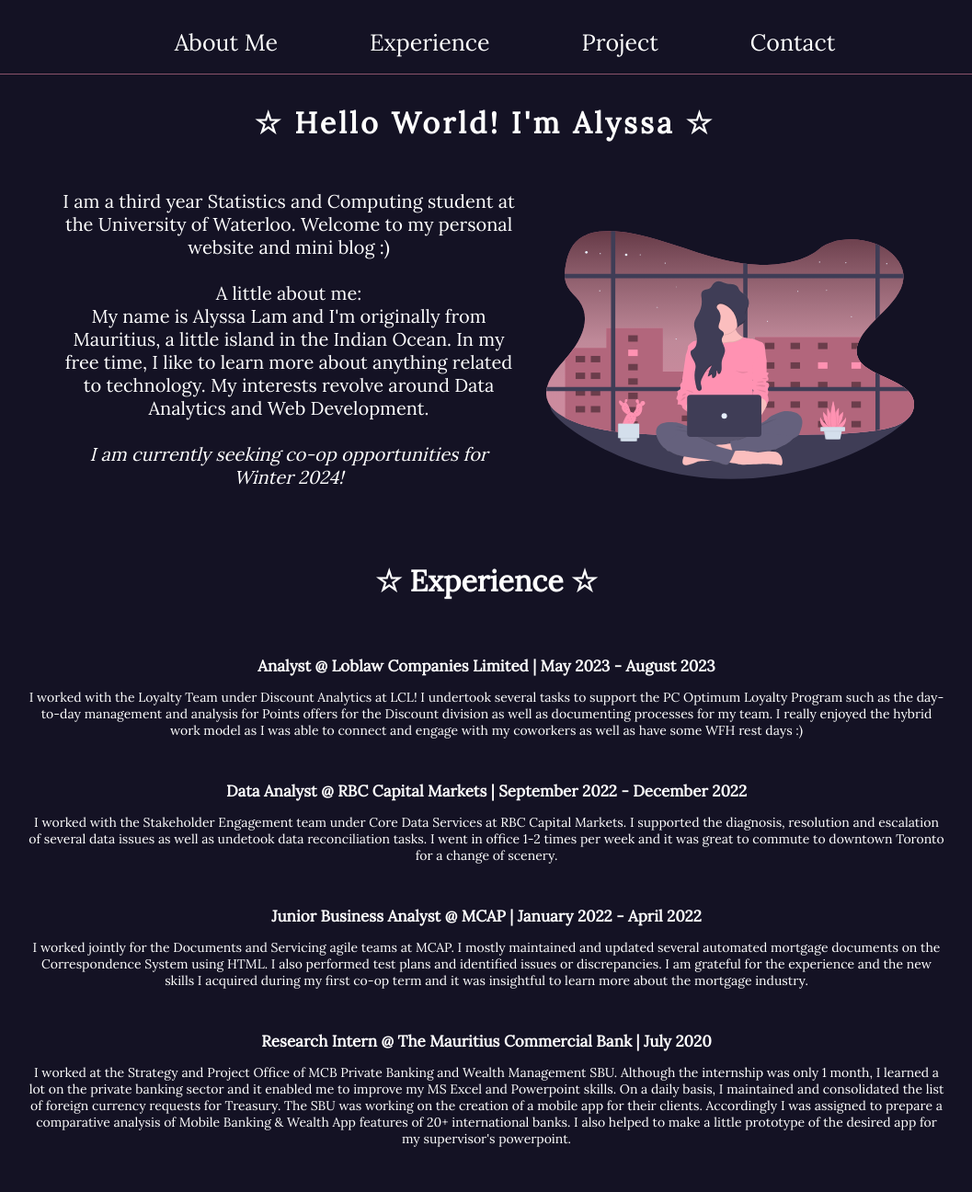
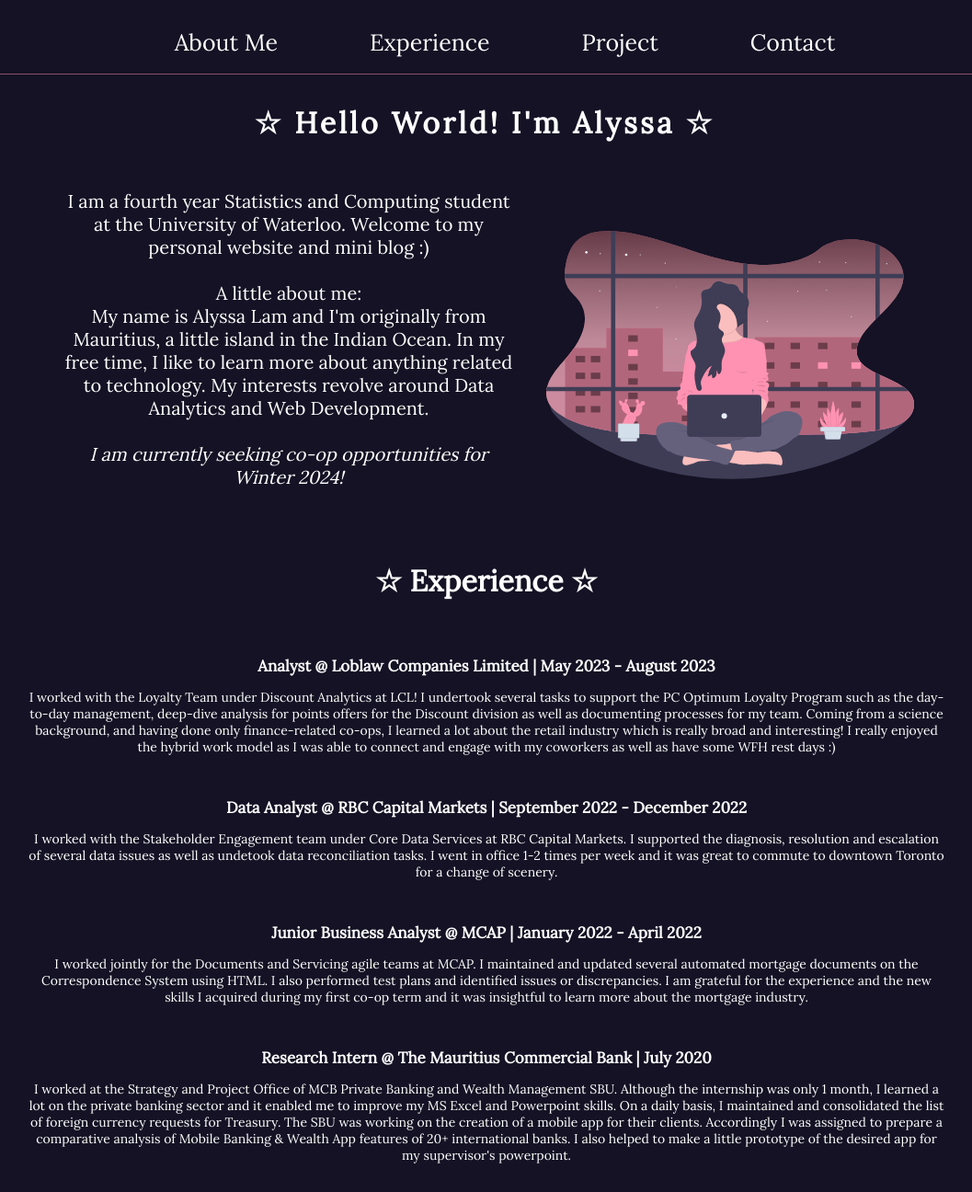
Before and after one commit to alyssa-lam/alyssa-lam.github.io, a plain HTML site: page index.html in a window 1280 px wide. Shown: the top 1296 px of the page at 92% size, without its empty margins (111-1168 px from the left). Drawn offline with nearby package versions, Linux system fonts and the light colour scheme.

Commit message:
Update index.html

```diff
--- a/index.html
+++ b/index.html
@@ -25,7 +25,7 @@
       <h1 class="type-title">☆ Hello World! I'm Alyssa ☆</h1>
       <div id="intro">
         <div id="intro-text">
-          <p>I am a third year Statistics and Computing student at the University of Waterloo. Welcome to my personal website and mini blog :)<br><br>A little about me:<br>My name is Alyssa Lam and I'm originally from Mauritius, a little island in the Indian Ocean. In my free time, I like to learn more about anything related to technology. My interests revolve around Data Analytics and Web Development.
+          <p>I am a fourth year Statistics and Computing student at the University of Waterloo. Welcome to my personal website and mini blog :)<br><br>A little about me:<br>My name is Alyssa Lam and I'm originally from Mauritius, a little island in the Indian Ocean. In my free time, I like to learn more about anything related to technology. My interests revolve around Data Analytics and Web Development.
           <br><br>
           <em>I am currently seeking co-op opportunities for Winter 2024!</em></p>
         </div>
@@ -41,13 +41,13 @@
 
         <ul class="job">
           <h2>Analyst @ <a href="https://www.loblaw.ca/" target="_blank">Loblaw Companies Limited</a> | May 2023 - August 2023</h2>
-          <p>I worked with the Loyalty Team under Discount Analytics at LCL! I undertook several tasks to support the PC Optimum Loyalty Program such as the day-to-day management and analysis for Points offers for the Discount division as well as documenting processes for my team. I really enjoyed the hybrid work model as I was able to connect and engage with my coworkers as well as have some WFH rest days :)<p>
+          <p>I worked with the Loyalty Team under Discount Analytics at LCL! I undertook several tasks to support the PC Optimum Loyalty Program such as the day-to-day management, deep-dive analysis for points offers for the Discount division as well as documenting processes for my team. Coming from a science background, and having done only finance-related co-ops, I learned a lot about the retail industry which is really broad and interesting! I really enjoyed the hybrid work model as I was able to connect and engage with my coworkers as well as have some WFH rest days :)<p>
           <br>
           <h2>Data Analyst @ <a href="https://www.rbccm.com/en/" target="_blank">RBC Capital Markets</a> | September 2022 - December 2022</h2>
           <p>I worked with the Stakeholder Engagement team under Core Data Services at RBC Capital Markets. I supported the diagnosis, resolution and escalation of several data issues as well as undetook data reconciliation tasks. I went in office 1-2 times per week and it was great to commute to downtown Toronto for a change of scenery.<p>
           <br>
           <h2>Junior Business Analyst @ <a href="https://www.mcap.com/" target="_blank">MCAP</a> | January 2022 - April 2022</h2>
-          <p>I worked jointly for the Documents and Servicing agile teams at MCAP. I mostly maintained and updated several automated mortgage documents on the Correspondence System using HTML. I also performed test plans and identified issues or discrepancies. I am grateful for the experience and the new skills I acquired during my first co-op term and it was insightful to learn more about the mortgage industry.<p>
+          <p>I worked jointly for the Documents and Servicing agile teams at MCAP. I maintained and updated several automated mortgage documents on the Correspondence System using HTML. I also performed test plans and identified issues or discrepancies. I am grateful for the experience and the new skills I acquired during my first co-op term and it was insightful to learn more about the mortgage industry.<p>
           <br>
           <h2>Research Intern @ <a href="https://www.mcb.mu/en/" target="_blank">The Mauritius Commercial Bank</a> | July 2020</h2>
           <p>I worked at the Strategy and Project Office of MCB Private Banking and Wealth Management SBU. Although the internship was only 1 month, I learned a lot on the private banking sector and it enabled me to improve my MS Excel and Powerpoint skills. On a daily basis, I maintained and consolidated the list of foreign currency requests for Treasury. The SBU was working on the creation of a mobile app for their clients. Accordingly I was assigned to prepare a comparative analysis of Mobile Banking & Wealth App features of 20+ international banks. I also helped to make a little prototype of the desired app for my supervisor's powerpoint.<p>
```
